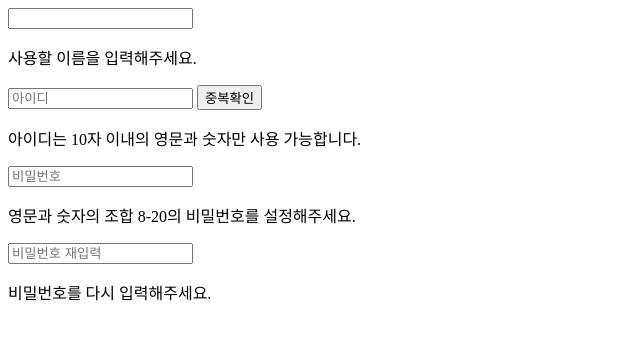
After one commit to HseongH/Caffeine, a Flask app: template templates/sign-in.html in a window 1280 px wide. The commit adds this page. Shown: the top 340 px of the page, without its empty margins (0-640 px from the left). Run offline with Flask 2, Linux system fonts and the light colour scheme; the template is opened without the code that fills it, so the values that code supplies are empty.

Commit message:
로그인 / 회원가입 페이지 연습

```diff
--- /dev/null
+++ b/static/js/sign-up.js
@@ -0,0 +1,36 @@
+const check = document.querySelector('.check');
+const inputPwd = document.getElementById('input--pwd');
+
+function is_id(idInput) {
+    const regExp = /^[\w]{2,10}$/;
+    return regExp.test(idInput);
+}
+
+function is_pwd(pwdInput) {
+    const regExp = /^[\w!@#$%^&*-]{8,20}$/;
+    return regExp.test(pwdInput);
+}
+
+function input() {
+    const inputId = document.getElementById('input--id');
+    const idStatus = document.querySelector('.id-status');
+
+    if (!is_id(inputId.value)) {
+        idStatus.classList.add('danger');
+    } else {
+        idStatus.classList.remove('danger');
+    }
+}
+
+function pwd() {
+    const pwdStatus = document.querySelector('.pwd-status');
+
+    if (!is_pwd(inputPwd.value)) {
+        pwdStatus.classList.add('danger');
+    } else {
+        pwdStatus.classList.remove('danger');
+    }
+}
+
+check.addEventListener('click', input);
+inputPwd.addEventListener('blur', pwd);
--- /dev/null
+++ b/templates/sign-in.html
@@ -0,0 +1,44 @@
+<!DOCTYPE html>
+<html lang="en">
+<head>
+    <meta charset="UTF-8">
+    <meta http-equiv="X-UA-Compatible" content="IE=edge">
+    <meta name="viewport" content="width=device-width, initial-scale=1.0">
+    <title>Document</title>
+
+    <style>
+        .danger {
+            color: red;
+        }
+    </style>
+
+    <script src="../static/js/sign-up.js" defer></script>
+</head>
+<body>
+    <div class="sign-in">
+        <div class="name-area">
+            <input type="text" id="input--name">
+            <p class="name-status">사용할 이름을 입력해주세요.</p>
+        </div>
+
+        <div class="id-area">
+            <div class="input--area">
+                <input type="text" id="input--id" placeholder="아이디">
+                <button class="check">중복확인</button>
+            </div>
+
+            <p class="id-status">아이디는 10자 이내의 영문과 숫자만 사용 가능합니다.</p>
+        </div>
+
+        <div class="pwd-area">
+            <input type="password" id="input--pwd" placeholder="비밀번호">
+            <p class="pwd-status">영문과 숫자의 조합 8-20의 비밀번호를 설정해주세요.</p>
+        </div>
+
+        <div class="repwd">
+            <input type="password" id="input--repwd" placeholder="비밀번호 재입력">
+            <p class="repwd-status">비밀번호를 다시 입력해주세요.</p>
+        </div>
+    </div>
+</body>
+</html>
```
Also changed, not shown: static/js/index.js (added, +8 -0 lines), templates/index.html (+6 -9 lines).
